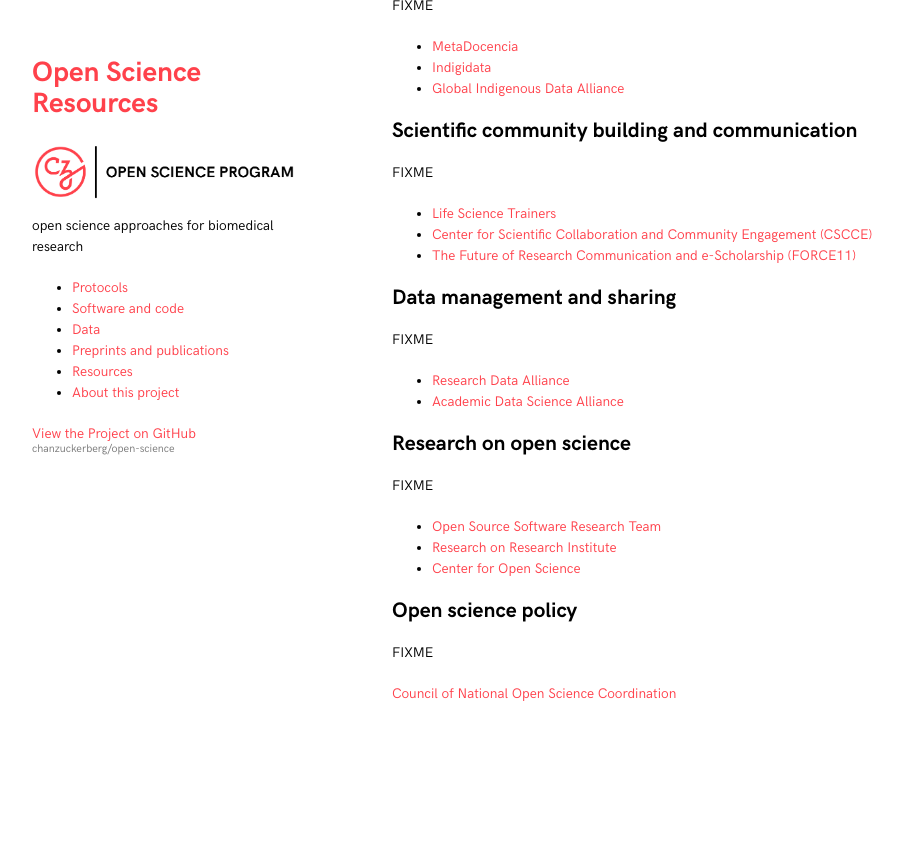
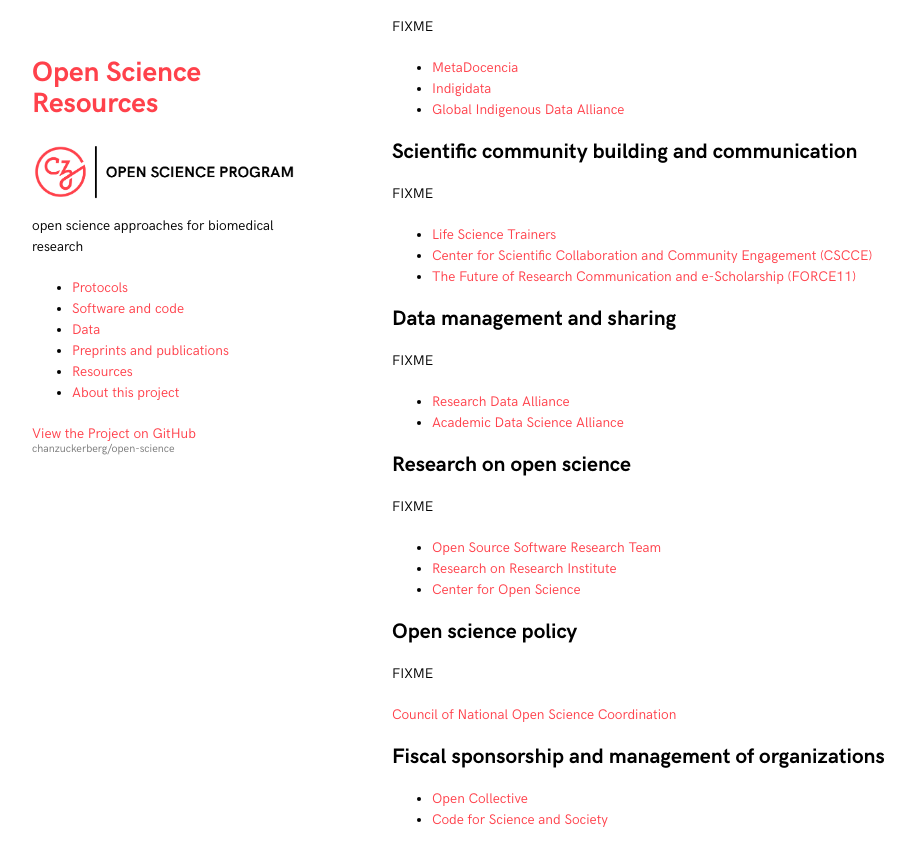
Before and after one commit to chanzuckerberg/open-science, a Jekyll site: the page built from collections/_resources/organizations.md, in a window 1280 px wide and 900 px high, scrolled down 834 px. Shown: the top 866 px of the window, without its empty margins (178-1093 px from the left). Built offline with Jekyll 4.4.1, drawn with Linux system fonts in a browser that asks for light colours; before the commit the page ends 1608 px from its top, so only the background shows below that; some of the changed text lies outside the part shown.

Commit message:
adding fiscal sponsors

```diff
--- a/collections/_resources/organizations.md
+++ b/collections/_resources/organizations.md
@@ -12,6 +12,7 @@ layout: default
 - [Data management and sharing](#data-management-and-sharing)
 - [Research on open science](#research-on-open-science)
 - [Open science policy](#open-science-policy)
+- [Fiscal sponsorship and management of organizations](#fiscal-sponsorship-and-management-of-organizations)
 
 This topic page focuses on organizations and projects supporting
 open science through many perspectives, including
@@ -71,3 +72,8 @@ FIXME
 FIXME
 
 [Council of National Open Science Coordination](https://conosc.org/#our-mission)
+
+## Fiscal sponsorship and management of organizations
+
+- [Open Collective](https://opencollective.com/)
+- [Code for Science and Society](https://codeforscience.org/)
```
